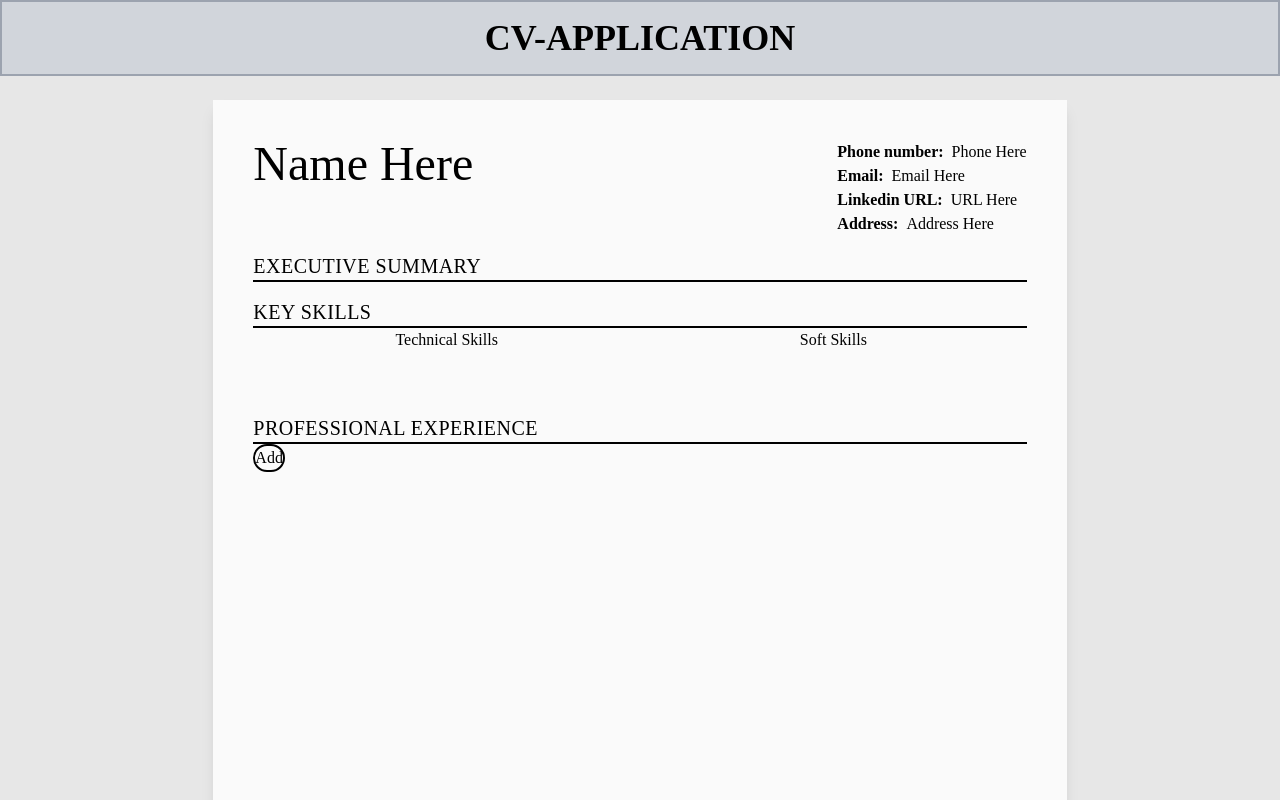
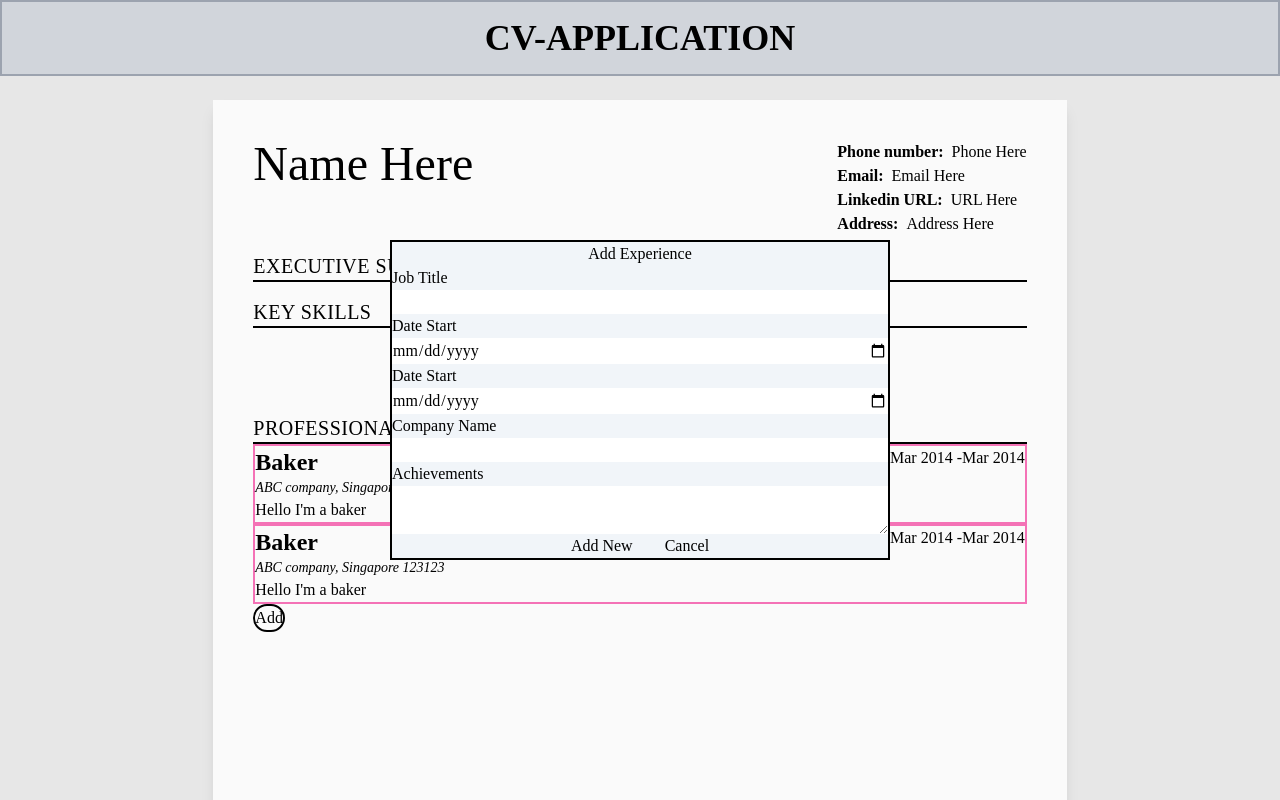
Before and after one commit to yangjie500/CV-Application, a React app: page / in a window 1280 px wide. Both pictures are taken after a click on the button "Add". Shown: the top 800 px of the page. Built offline with nearby package versions, Linux system fonts and the light colour scheme.

Commit message:
Started on Profession Info

```diff
--- a/package.json
+++ b/package.json
@@ -23,6 +23,7 @@
     "@types/react": "^17.0.38",
     "@types/react-dom": "^17.0.11",
     "@types/styled-components": "^5.1.19",
+    "date-fns": "^2.28.0",
     "react": "^17.0.2",
     "react-dom": "^17.0.2",
     "styled-components": "^5.3.3"
--- /dev/null
+++ b/src/components/Form.tsx
@@ -0,0 +1,46 @@
+import React, { Component } from 'react'
+
+interface formDetails {
+  jobname: string;
+  startdate: string;
+  enddate: string;
+  companyname: string;
+  achieve: string
+}
+
+interface IFormProps {
+  toggleForm : () => void;
+  handleChangeAdd: (e: React.ChangeEvent<HTMLInputElement | HTMLTextAreaElement>) => void;
+  addInput: formDetails;
+  addDetails: () => void;
+}
+
+class Form extends Component<IFormProps> {
+  render() {
+    return (
+      <div className="centered bg-slate-100 border-2 border-black w-[500px]">
+        <h4 className="text-center"> Add Experience </h4>
+        <form className="grid">
+          <label htmlFor="job-title">Job Title</label>
+          <input id="job-title" name="jobname" type="text" value={this.props.addInput.jobname} onChange={this.props.handleChangeAdd}/>
+          <label htmlFor="date-start">Date Start</label>
+          <input id="date-start" name="startdate" type="date" value={this.props.addInput.startdate} onChange={this.props.handleChangeAdd}/>
+          <label htmlFor="date-end">Date Start</label>
+          <input id="date-end" name="enddate" type="date" value={this.props.addInput.enddate} onChange={this.props.handleChangeAdd}/>
+          <label htmlFor="company-name">Company Name</label>
+          <input id="company-name" name="companyname" type="text" value={this.props.addInput.companyname} onChange={this.props.handleChangeAdd}/>
+          <label htmlFor="achieve">Achievements</label>
+          <textarea id="achieve" name="achieve" value={this.props.addInput.achieve} onChange={this.props.handleChangeAdd}/>
+        </form>
+        <div className="flex justify-center gap-8">
+          <button className="" onClick={this.props.addDetails}>Add New</button>
+          <button className="" onClick={this.props.toggleForm}>Cancel</button>
+        </div>
+
+      </div>
+
+    )
+  }
+}
+
+export default Form
--- a/src/components/ProfessionalInfo.tsx
+++ b/src/components/ProfessionalInfo.tsx
@@ -1,24 +1,91 @@
 import React, { Component } from "react"
-import ReactDOM from "react-dom"
 
-class ProfessionalInfo extends Component {
-  state = {
-    adding : false
+import Form from "./Form"
+import ProfessionalInfoDisplay from "./ProfessionalInfoDisplay"
+
+interface formDetails {
+  jobname: string;
+  startdate: string;
+  enddate: string;
+  companyname: string;
+  achieve: string
+}
+
+interface IProfInfoState {
+  info: formDetails[]
+  adding: boolean;
+  addInput: formDetails
+}
+
+class ProfessionalInfo extends Component<{}, IProfInfoState> {
+  state: IProfInfoState = {
+    info: [],
+    adding : false,
+    addInput: {
+      jobname: "",
+      startdate: "",
+      enddate: "",
+      companyname: "",
+      achieve: ""
+    }
   }
+
+  handleChangeAdd = (e: React.ChangeEvent<HTMLInputElement | HTMLTextAreaElement>) => {
+    const {name, value} = e.target;
+    this.setState({
+      addInput: {
+        ...this.state.addInput,
+        [name]: value
+      }
+    })
+  }
+
   renderModal = () => {
-    return ReactDOM.createPortal(
-      <h1>Hello World</h1>,
-      document.getElementById('modal')!
+    return (
+      <Form
+        toggleForm={this.toggleForm}
+        handleChangeAdd={this.handleChangeAdd}
+        addInput={this.state.addInput}
+        addDetails={this.addDetails}
+      />
     )
   }
+
+  toggleForm = () => {
+    this.setState({ adding: !this.state.adding})
+  }
+
+  addDetails = () => {
+    const professionInfo = {
+      ...this.state.addInput
+    }
+
+    this.setState({
+      info: [...this.state.info, professionInfo],
+      addInput: {
+        jobname: "",
+        startdate: "",
+        enddate: "",
+        companyname: "",
+        achieve: ""
+      }
+    })
+  }
+
   render() {
+    console.log(this.state.info)
     return (
       <div className="my-4">
         <header className="border-b-2 border-black">
           <h1 className="text-xl uppercase text-bold tracking-wide">Professional Experience</h1>
         </header>
 
-        <button className="border-2 border-black rounded-full" onClick={() => this.setState({adding: true})}>Add</button>
+        <div>
+            <ProfessionalInfoDisplay />
+            <ProfessionalInfoDisplay />
+        </div>
+
+        <button className="border-2 border-black rounded-full" onClick={this.toggleForm}>Add</button>
         {this.state.adding && this.renderModal()}
       </div>
     )
--- /dev/null
+++ b/src/components/ProfessionalInfoDisplay.tsx
@@ -0,0 +1,29 @@
+import React, {Component} from "react"
+
+import format from "date-fns/format"
+
+class ProfessionalInfoDisplay extends Component {
+  dateFormat = (date_str: string) => {
+    const date = new Date(date_str)
+
+    const month = format(date, "MMM")
+    const year = format(date, "y")
+    return month + " " + year
+  }
+
+  render() {
+    return (
+      <div className="border-2 border-pink-400">
+        <div className="flex justify-between">
+          <h3 className="font-semibold text-2xl">Baker</h3>
+          <p>{this.dateFormat("2014-03-12")} -{this.dateFormat("2014-03-12")}</p>
+        </div>
+        <h4 className="italic text-sm">ABC company, Singapore 123123</h4>
+        <p>Hello I'm a baker</p>
+      </div>
+    )
+  }
+}
+
+
+export default ProfessionalInfoDisplay
--- a/src/css/styles.css
+++ b/src/css/styles.css
@@ -1,3 +1,11 @@
 @tailwind base;
 @tailwind components;
 @tailwind utilities;
+
+.centered {
+  position: fixed;
+  top: 50%;
+  left: 50%;
+  /* bring your own prefixes */
+  transform: translate(-50%, -50%);
+}
```
Also changed, not shown: 1 other file (tests, documents, lock files or other folders).
